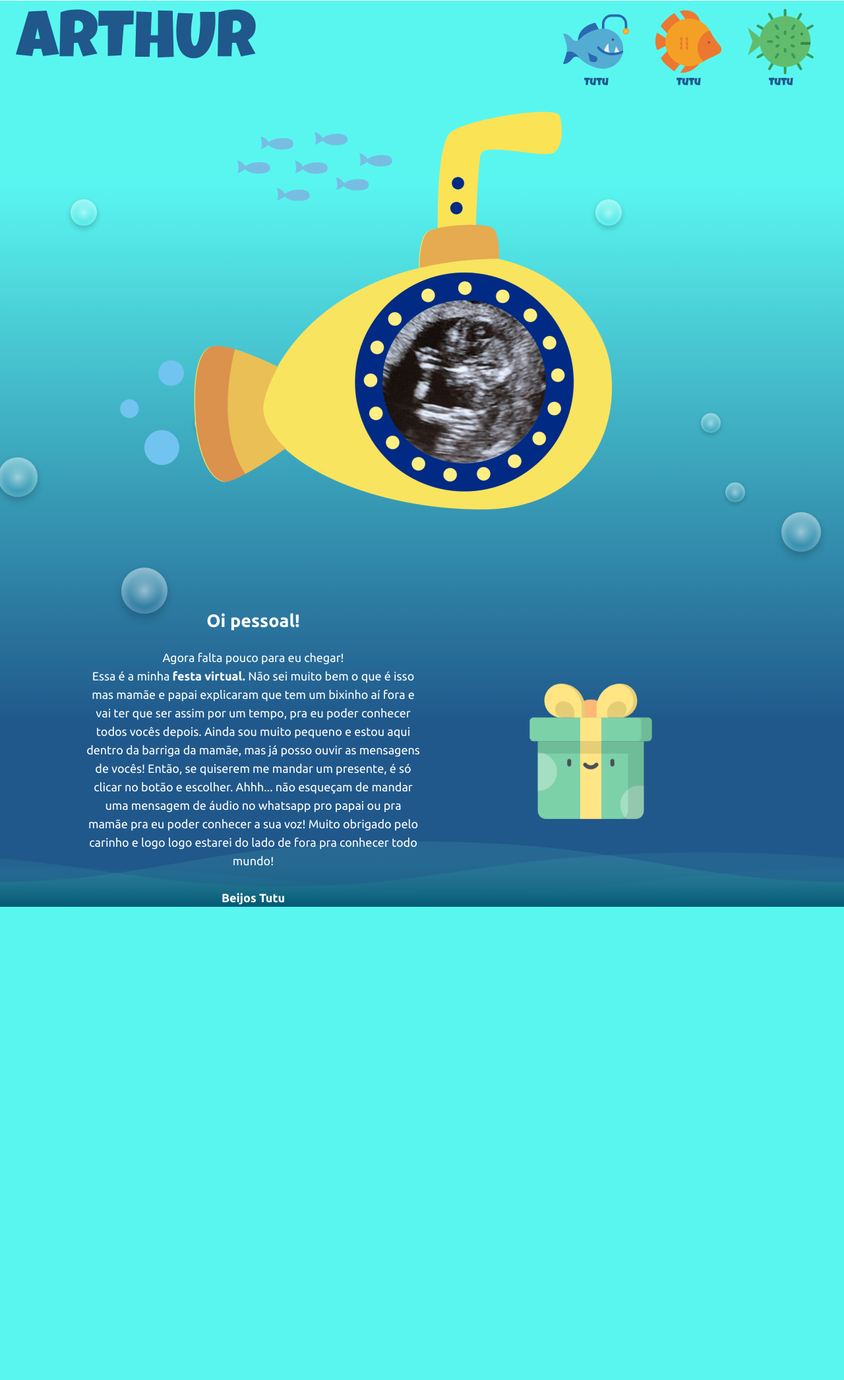
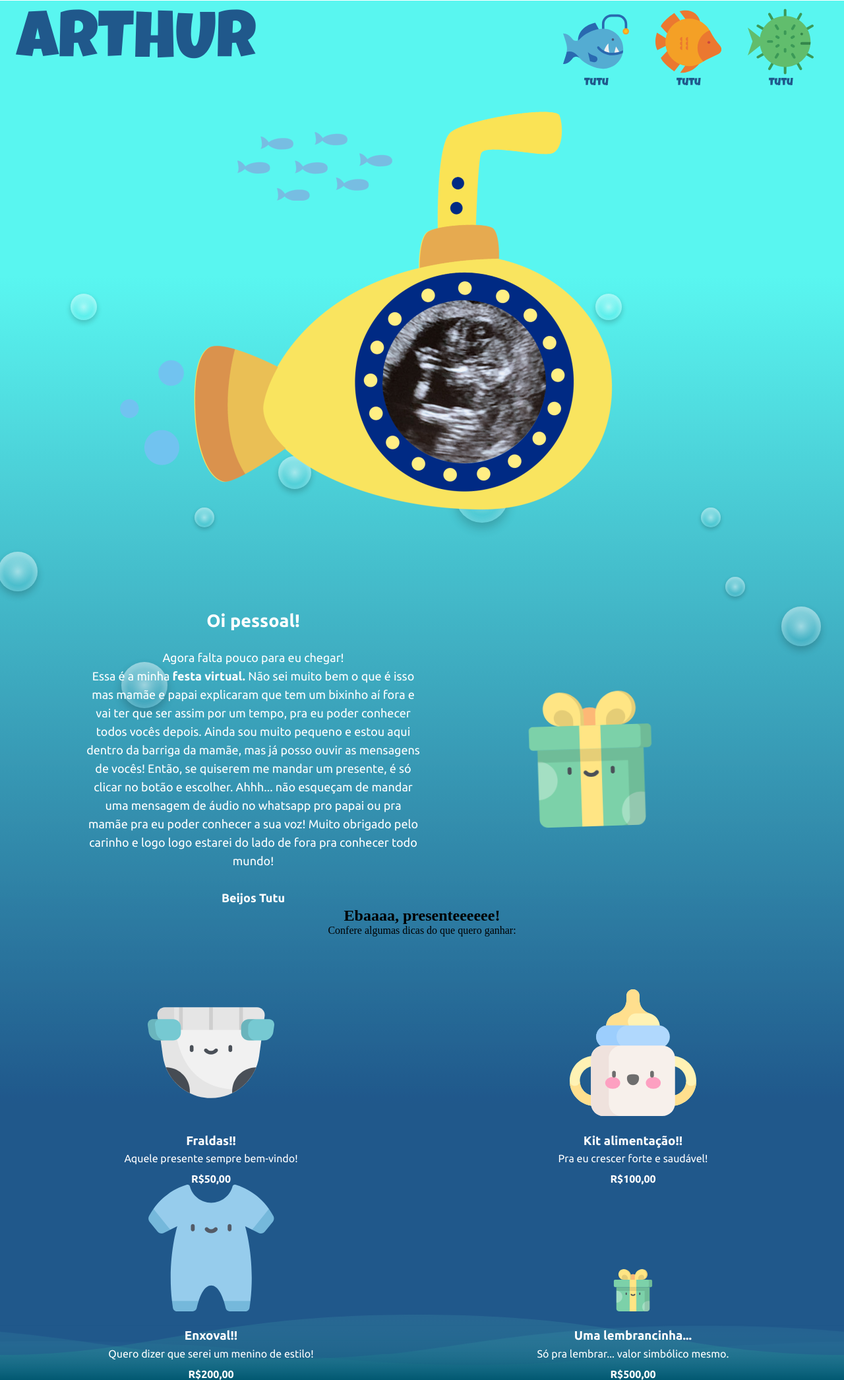
Before and after one commit to saramargarido/cha-de-bebe-tutu, a PHP site: page / in a window 1280 px wide. Shown: the whole page at 66% size. Before the commit the page ends 1374 px from the top, so only its background shows below. Run offline with PHP 8.4, Linux system fonts and the light colour scheme.

Commit message:
content gifts

```diff
--- a/css/styles.css
+++ b/css/styles.css
@@ -174,7 +174,8 @@
 }
 
 p,
-h1 {
+h1,
+h3 {
 	margin: 0;
 	padding: 0;
 	text-align: center;
@@ -282,16 +283,6 @@
 	animation: bounce 0.5s alternate infinite ease-in;
 }
 
-	@keyframes bounce {
-		0% {
-			transform: translateY(-20%);
-		}
-		100% {
-			transform: translateY(5%);
-		}
-	}
-
-
 .button-about img {
 	width: 40%;
 	/* border-radius: 20px; */
@@ -302,13 +293,107 @@
 .gifts {
 	margin-top: 80px;
 	display: grid;
-	grid-template-columns: 1fr 1fr 1fr;
+	grid-template-columns: 1fr 1fr;
+}
+
+.box-gift {
+	display: flex;
+	flex-direction: column;
+	justify-content: flex-end;
 }
 
 .box-gift img {
 	display: flex;
-	width: 80%;
-	margin: 0 auto;
+	width: 30%;
+	margin: 0 auto 20px;
+}
+
+.box-gift:nth-child(1) img:hover {
+	animation: jump 0.5s alternate infinite ease-in;
+	cursor: pointer;
+}
+
+@keyframes jump {
+	0% {
+		transform: translateY(-20%);
+	}
+	100% {
+		transform: translateY(5%);
+	}
+}
+
+.box-gift:nth-child(2) img:hover {
+	animation: shake 1s alternate infinite ease-in;
+	cursor: pointer;
+}
+
+@keyframes shake {
+	0% {
+		transform: rotate(15deg);
+	}
+	100% {
+		transform: rotate(-15deg);
+	}
+}
+
+.box-gift:nth-child(3) img:hover {
+	animation: bounce 0.5s alternate infinite ease-in;
+	cursor: pointer;
+
+}
+
+@keyframes bounce {
+	0%, 100% {
+		/* transform: translateY(-1vh) scaleY(1); */
+		transform: rotate(5deg);
+	}
+
+	30% {
+		transform: rotate(1deg);
+		transform: translateY(-1vh) scaleY(1);
+	}
+
+	60% {
+		/* transform: translateY(-1vh) scaleY(1); */
+		transform: rotate(-5deg);
+
+	}
+}
+
+.box-gift:nth-child(4) img{
+	width: 10%;
+}
+.box-gift:nth-child(4) img:hover {
+	animation: zoom 1s alternate ease-in;
+	animation-fill-mode: forwards;
+	cursor: pointer;
+
+}
+
+@keyframes zoom {
+	0% {
+		transform: scale(1);
+	}
+	100% {
+		transform: translateY(-5vh) scale(3);
+	}
+
+}
+
+
+
+.box-gift p,
+h3,
+strong {
+	font-family: 'Ubuntu', sans-serif;
+	color: #fff;
+	margin-top: 1%;
+}
+
+.box-gift strong {
+	display: block;
+	text-align: center;
+	margin-top: 2%;
 }
 
 
@@ -697,6 +782,13 @@
 	.about {
 		margin-top: 60px;
 	}
+
+	@keyframes zoom {
+		100% {
+			transform: translateY(-5px) scale(3);
+		}
+
+	}
 }
 
 @media (max-width: 1024px) {
--- a/index.html
+++ b/index.html
@@ -73,28 +73,36 @@
     </div>
 
   </div>
-
-  <!-- <div class="gifts">
+  <h1>Ebaaaa, presenteeeeee!</h1>
+  <p>Confere algumas dicas do que quero ganhar:</p>
+  <div class="gifts">
     <div class="box-gift">
-      <img src="img/cloud-computing.svg" alt="">
+      <img src="img/diaper.svg" alt="">
+      <h3>Fraldas!!</h3>
+      <p>Aquele presente sempre bem-vindo!</p>
+      <strong>R$50,00</strong>
     </div>
     <div class="box-gift">
-      <img src="img/cloud-computing.svg" alt="">
+      <img src="img/feeding-bottle.svg" alt="">
+      <h3>Kit alimentação!!</h3>
+      <p>Pra eu crescer forte e saudável!</p>
+      <strong>R$100,00</strong>
     </div>
     <div class="box-gift">
-      <img src="img/cloud-computing.svg" alt="">
+      <img src="img/pijama.svg" alt="">
+      <h3>Enxoval!!</h3>
+      <p>Quero dizer que serei um menino de estilo!</p>
+      <strong>R$200,00</strong>
     </div>
     <div class="box-gift">
-      <img src="img/cloud-computing.svg" alt="">
-    </div>
-    <div class="box-gift">
-      <img src="img/cloud-computing.svg" alt="">
-    </div>
-    <div class="box-gift">
-      <img src="img/cloud-computing.svg" alt="">
+      <img src="img/gift.svg" alt="">
+      <h3>Uma lembrancinha...</h3>
+      <p>Só pra lembrar... valor simbólico mesmo.</p>
+      <strong>R$500,00</strong>
     </div>
 
-  </div> -->
+
+  </div>
 </section>
 
       <div class="waveWrapperInner bgTop">
```
Also changed, not shown: img/diaper.svg (added), img/feeding-bottle.svg (added), img/pijama.svg (added).
